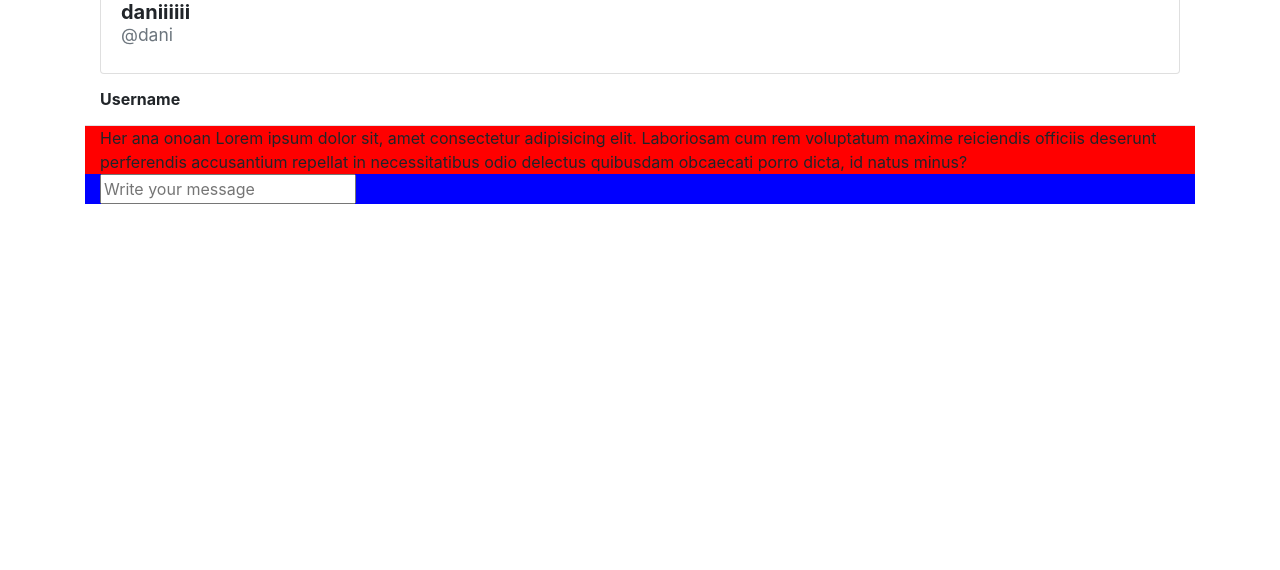
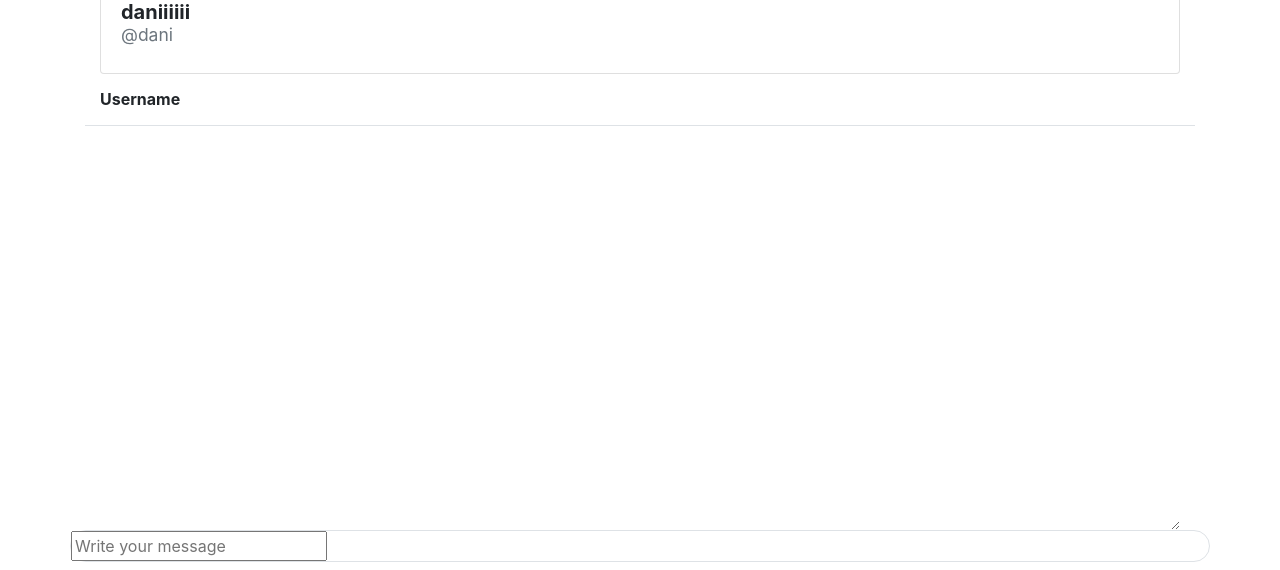
Before and after one commit to lucasvejar/djangoblog, a Django app: page /post/inbox in a window 1280 px wide. Shown: the part 4181-4751 px from the top of the page. Before the commit the page ends 4385 px from the top, so only its background shows below. Run offline with Django 3.2, Linux system fonts and the light colour scheme; a user stored in the database is signed in; data comes from the database, SQL or seed files in the repository; both versions use the stored data as it was after the commit; some libraries are stand-ins or nearby versions.

Commit message:
Chat input bar css done

```diff
--- a/blog/templates/blog/inbox.html
+++ b/blog/templates/blog/inbox.html
@@ -7,6 +7,7 @@
 <div class="container">
 
     <div class="position-inbox-div">
+
         <div class="left-div container-fluid rounded-left">
             <div class="row border-bottom align-items-center">
                 <div class="col-sm-9 container-fluid">
@@ -55,24 +56,23 @@
                 </div>
             </div>
             <div class="row">
-                <div class="chat-panel p-0 w-100 container-fluid" style="background-color: orange;" >
-                    <div class="chat-screen container-fluid" style="background-color: red;">
-                        Her ana onoan Lorem ipsum dolor sit, amet consectetur adipisicing elit. Laboriosam cum rem voluptatum maxime reiciendis officiis deserunt perferendis accusantium repellat in necessitatibus odio delectus quibusdam obcaecati porro dicta, id natus minus?
+                <div class="chat-panel p-0 w-100 container-fluid" >
+                    <div class="chat-screen container-fluid" >
+                        <textarea class="chat-text border-0 mt-2 form-control" rows="16"></textarea>
                     </div>
-                    <div class="message-bar container-fluid" style="background-color: blue;">
-                        <div class="content-input">
-                            <input type="text" placeholder="Write your message">
-                            <i class="fas fa-user iconito"></i>
-                            <div class="bg-content"></div>
+                    <div class="content-input row mb-2 border rounded-pill">
+                        <input class="mr-5" type="text" placeholder="Write your message">
+                        <i class="far fa-smile iconito"></i>
+                        <div class="bg-content"></div>
+                        <div class="align-self-center justify-content-end col text-right">
+                            <i class="far fa-image mr-3"></i>
+                            <i class="far fa-heart mr-0"></i>
                         </div>
                     </div>
-                  <!--  <div class="d-flex align-self-end w-100" style="background-color: yellow;">
-                        <i class="fas fa-user"></i>
-                        <input type="text" >
-                    </div> -->
                 </div>
             </div>
         </div>
+
     </div>
 
 
@@ -89,7 +89,7 @@
                 <div class="modal-body input-group">
                     <b class="mr-5">To: </b><input class="border-0" type="text" placeholder="Search...">
                 </div>
-                <div class="modal-footer modal-dialog-scrollable borders-bot">
+                <div class="modal-footer modal-dialog-scrollable borders-bot pl-2">
                     <div class="chat-list container-fluid">
                         <ul class="list-group">
                             {% for user in users %}
```
Also changed, not shown: db.sqlite3, 1 other file.
